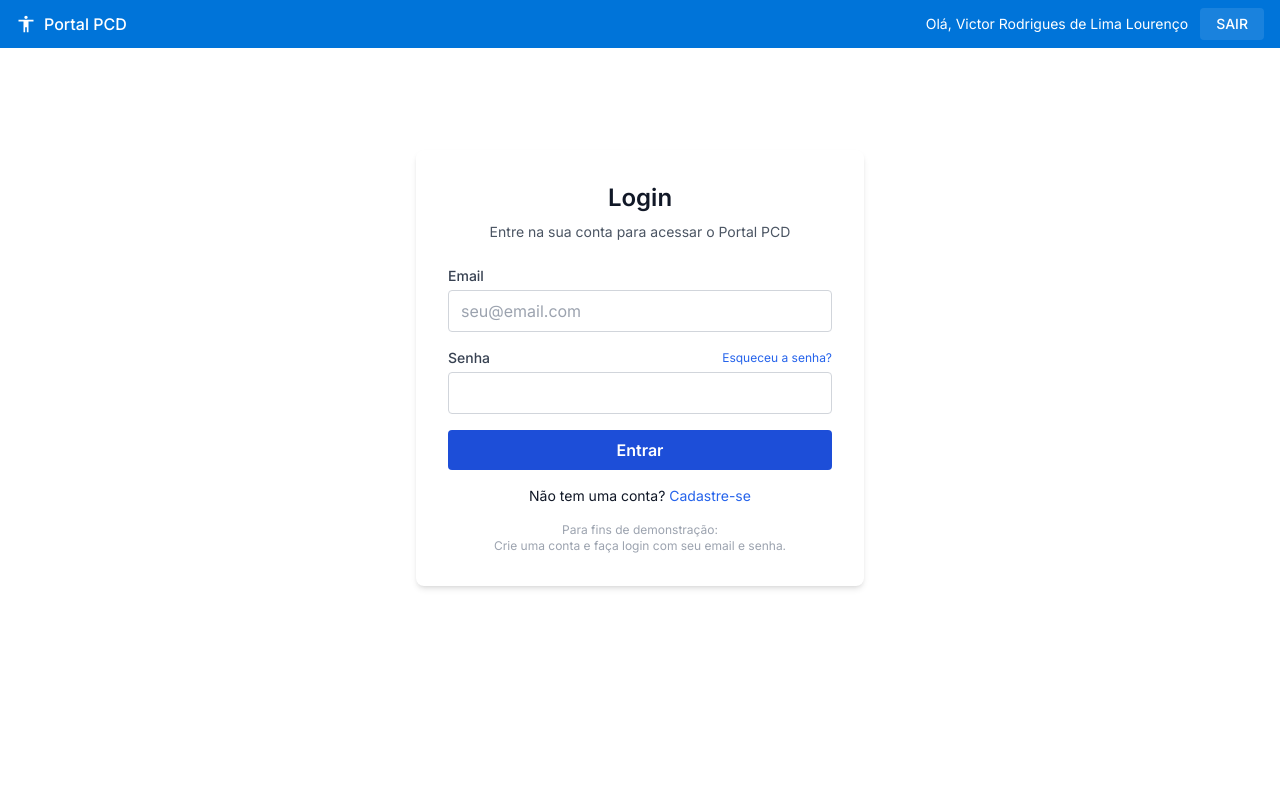
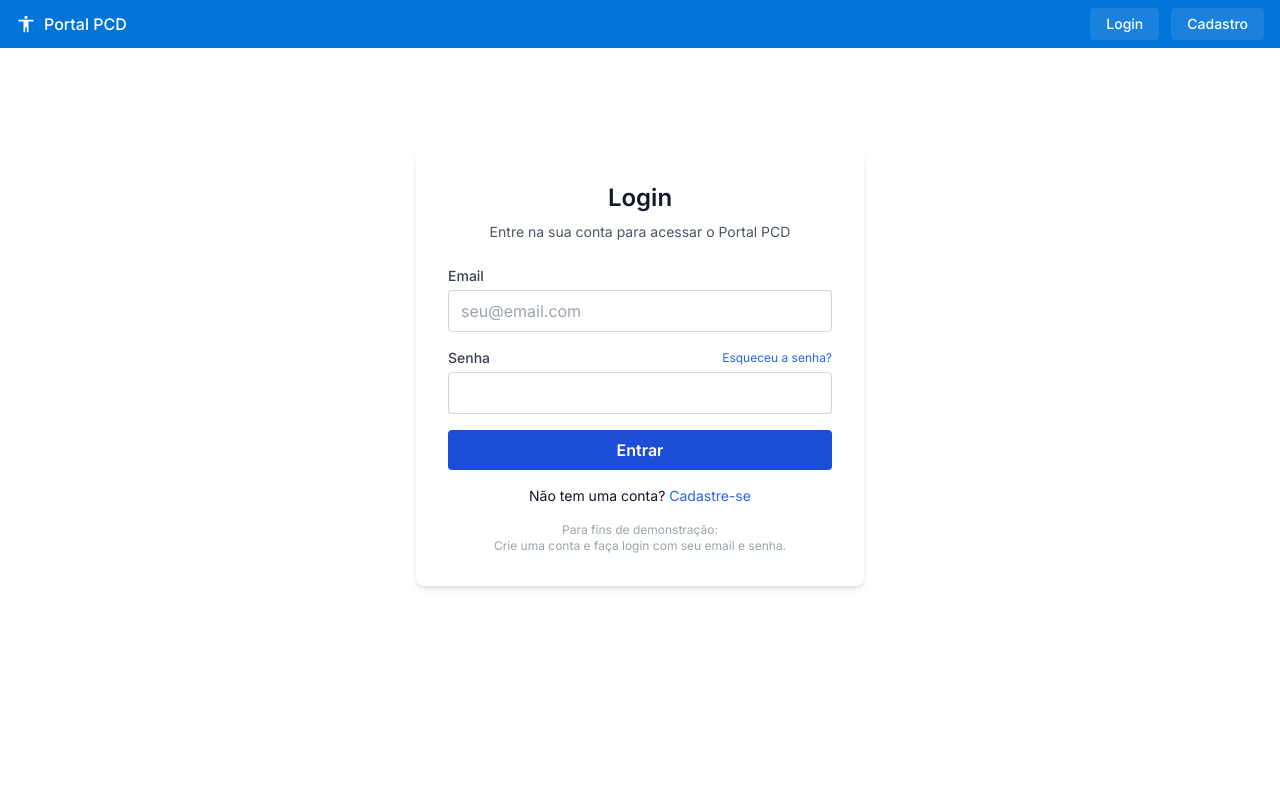
Before and after one commit to VoyDcode/PortalPCD, a Next.js app: page /login in a window 1280 px wide. Shown: the top 800 px of the page. Built offline with nearby package versions, Linux system fonts and the light colour scheme.

Commit message:
header alterado

```diff
--- a/src/components/Login/index.tsx
+++ b/src/components/Login/index.tsx
@@ -31,6 +31,8 @@ export default function index() {
     const ContaValida = ListaDecontas?.find(
       (u) => u.email === email && u.senha === senha
     );
+
+    localStorage.setItem("usuarioLogado", JSON.stringify(ContaValida));
 
     if (ContaValida) {
       alert("login realizado com sucesso");
--- a/src/components/header/index.tsx
+++ b/src/components/header/index.tsx
@@ -1,7 +1,9 @@
 'use client'
-
+import { useEffect} from 'react';
 import Link from 'next/link'
 import Image from 'next/image'
+import { useState } from "react";
+import { ContaType } from '@/types/ContaType';
 
 /**
  * Componente Header
@@ -11,6 +13,21 @@ import Image from 'next/image'
  * - Botão de sair
  */
 export default function Header() {
+
+  const [Logado, setLogado] = useState<ContaType | null>(null);
+
+  useEffect(() => {
+    const usuario = localStorage.getItem("usuarioLogado");
+    if (usuario) {
+      setLogado(JSON.parse(usuario));
+    }
+  }, []);
+
+  const handleLogout = () => {
+    localStorage.removeItem("usuarioLogado");
+    setLogado(null);
+  };
+
   return (
     <header className="bg-primary text-white py-2" role="banner">
       <div className="container mx-auto px-4">
@@ -34,16 +51,35 @@ export default function Header() {
           {/* Área do usuário e botão sair */}
 
           <div className="flex items-center gap-3">
+  {Logado ? (
+    <>
       <span className="text-sm" role="status">
-              Olá, Victor Rodrigues de Lima Lourenço
+        Olá, {Logado.nome}
       </span>
       <button
         className="bg-white/10 px-4 py-1.5 rounded hover:bg-white/20 transition-all focus:ring-2 focus:ring-white/50 focus:outline-none text-sm font-medium"
         aria-label="Sair do sistema"
-              onClick={() => {}}
+        onClick={handleLogout}
       >
         SAIR
       </button>
+    </>
+  ) : (
+    <>
+      <Link
+        href="/login"
+        className="text-white bg-white/10 px-4 py-1.5 rounded hover:bg-white/20 transition-all focus:ring-2 focus:ring-white/50 focus:outline-none text-sm font-medium"
+      >
+        Login
+      </Link>
+      <Link
+        href="/cadastro"
+        className="text-white bg-white/10 px-4 py-1.5 rounded hover:bg-white/20 transition-all focus:ring-2 focus:ring-white/50 focus:outline-none text-sm font-medium"
+      >
+        Cadastro
+      </Link>
+    </>
+  )}
 </div>
         </div>
       </div>
```
Lines whose indentation alone changed are shown as unchanged.
